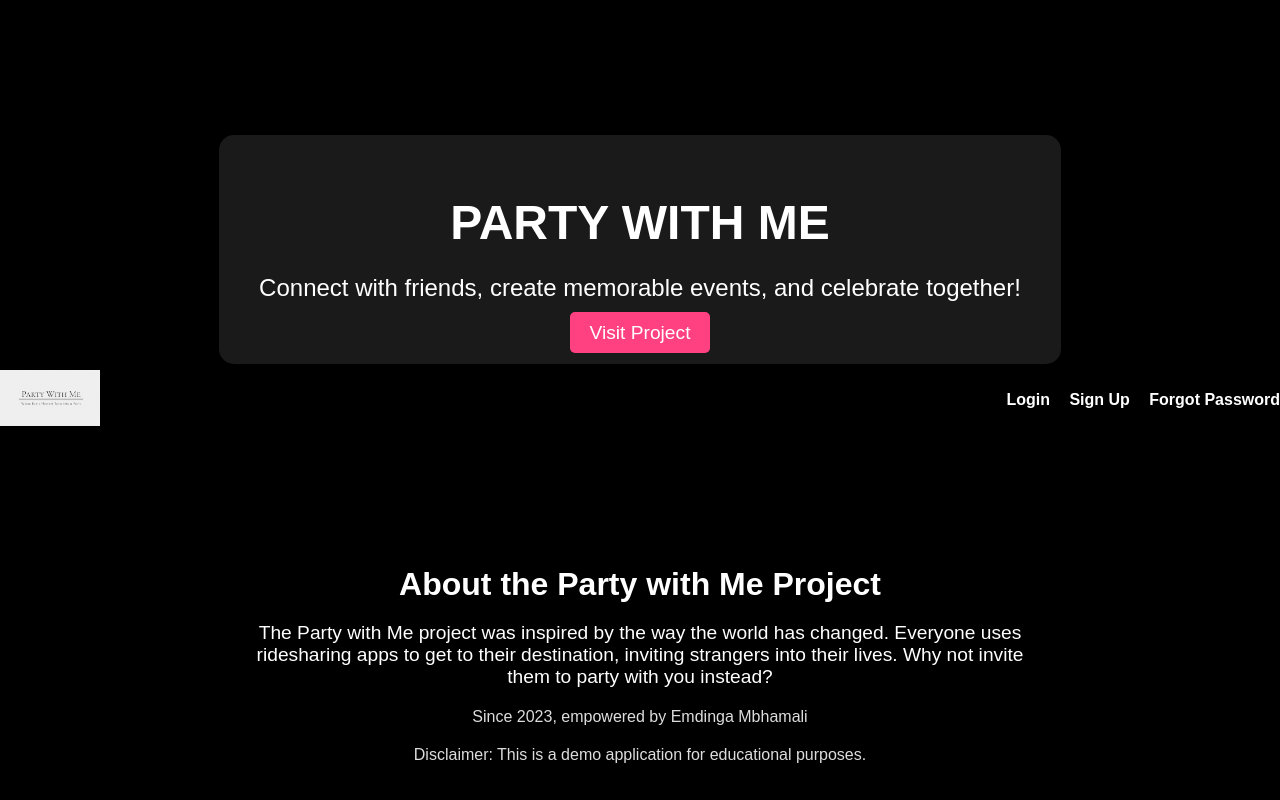
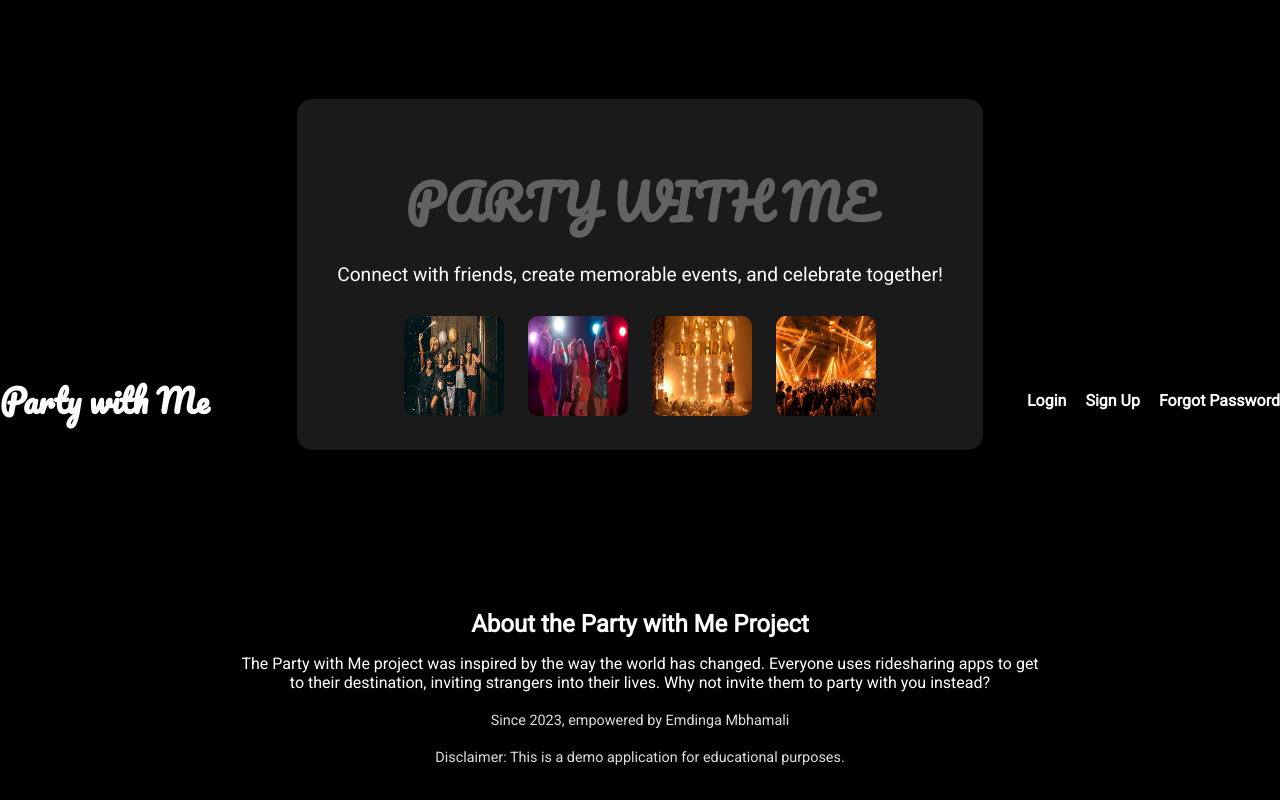
Before and after one commit to emdinga/Party_with_me, a Flask app: page / in a window 1280 px wide. Run offline with Flask 2, Linux system fonts and the light colour scheme; data that the repository does not hold is empty.

Commit message:
udating index page

```diff
--- a/static/style.css
+++ b/static/style.css
@@ -1,7 +1,7 @@
 /* General Styles */
 body {
     margin: 0;
-    font-family: Arial, Helvetica, sans-serif;
+    font-family: 'Roboto', sans-serif;
     background: linear-gradient(to right, violet, indigo, blue, green, yellow, orange, red), black;
     background-blend-mode: overlay;
     color: white;
@@ -23,8 +23,10 @@ body {
     background: rgba(0, 0, 0, 0.7);
 }
 
-.logo img {
-    width: 100px;
+.logo h1 {
+    font-family: 'Pacifico', cursive;
+    font-size: 2rem;
+    margin: 0;
 }
 
 .auth-links a {
@@ -56,27 +58,22 @@ body {
 }
 
 .card header h1 {
+    font-family: 'Pacifico', cursive;
     font-size: 3rem;
     margin-bottom: 10px;
+    animation: fadeInOut 3s infinite;
 }
 
 .card header p {
-    font-size: 1.5rem;
+    font-size: 1.2rem;
     margin-bottom: 20px;
 }
 
-.card .btn {
-    background-color: #ff4081;
-    color: white;
-    padding: 10px 20px;
-    border: none;
-    border-radius: 5px;
-    text-decoration: none;
-    font-size: 1.2rem;
-}
-
-.card .btn:hover {
-    background-color: #e91e63;
+.card .party-images img {
+    width: 100px;
+    height: 100px;
+    margin: 10px;
+    border-radius: 10px;
 }
 
 /* About Section */
@@ -91,16 +88,22 @@ body {
 }
 
 .about .content h2 {
-    font-size: 2rem;
+    font-size: 1.5rem;
     margin-bottom: 10px;
 }
 
 .about .content p {
-    font-size: 1.2rem;
+    font-size: 1rem;
 }
 
 .about .empowered-by p {
-    font-size: 1rem;
+    font-size: 0.9rem;
     margin-top: 20px;
     color: #ddd;
 }
+
+/* Animation */
+@keyframes fadeInOut {
+    0%, 100% { opacity: 1; }
+    50% { opacity: 0; }
+}
--- a/templates/index.html
+++ b/templates/index.html
@@ -6,13 +6,14 @@
     <base href="/">
     <title>Party with Me - Connect, Create, Celebrate</title>
     <link rel="stylesheet" href="{{ url_for('static', filename='style.css') }}">
+    <link href="https://fonts.googleapis.com/css2?family=Pacifico&family=Roboto:wght@300;400&display=swap" rel="stylesheet">
 </head>
 <body>
 
     <!-- Top Navigation -->
     <nav class="top-nav">
         <div class="logo">
-            <img src="{{ url_for('static', filename='images/party-with-me.png') }}" alt="Party with Me Logo">
+            <h1>Party with Me</h1>
         </div>
         <div class="auth-links">
             <a href="{{ url_for('login') }}">Login</a>
@@ -25,10 +26,15 @@
     <section class="main-content">
         <div class="card">
             <header>
-                <h1>PARTY WITH ME</h1>
+                <h1 class="animated-text">PARTY WITH ME</h1>
                 <p>Connect with friends, create memorable events, and celebrate together!</p>
-                <a href="{{ url_for('home') }}" class="btn">Visit Project</a>
             </header>
+            <div class="party-images">
+                <img src="{{ url_for('static', filename='images/party1.jpg') }}" alt="Party Image 1">
+                <img src="{{ url_for('static', filename='images/party2.jpg') }}" alt="Party Image 2">
+                <img src="{{ url_for('static', filename='images/party3.jpg') }}" alt="Party Image 3">
+                <img src="{{ url_for('static', filename='images/party4.jpg') }}" alt="Party Image 4">
+            </div>
         </div>
     </section>
 
```
